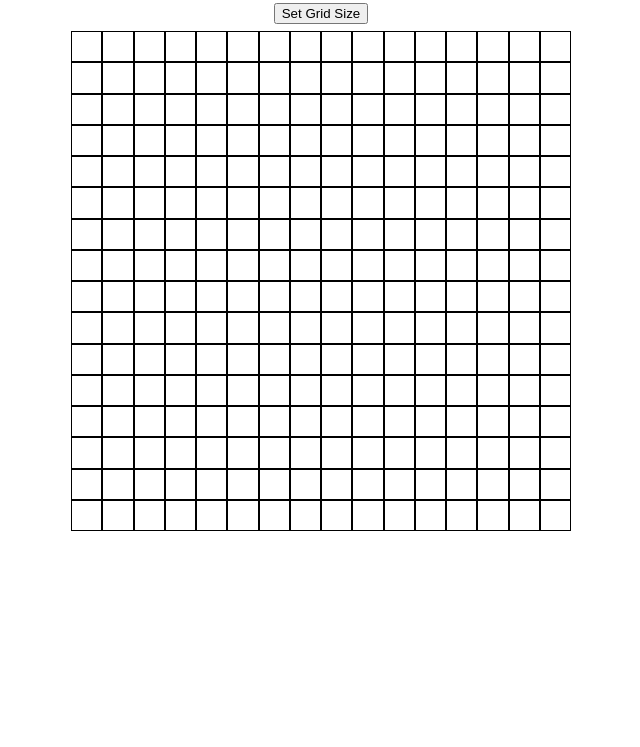
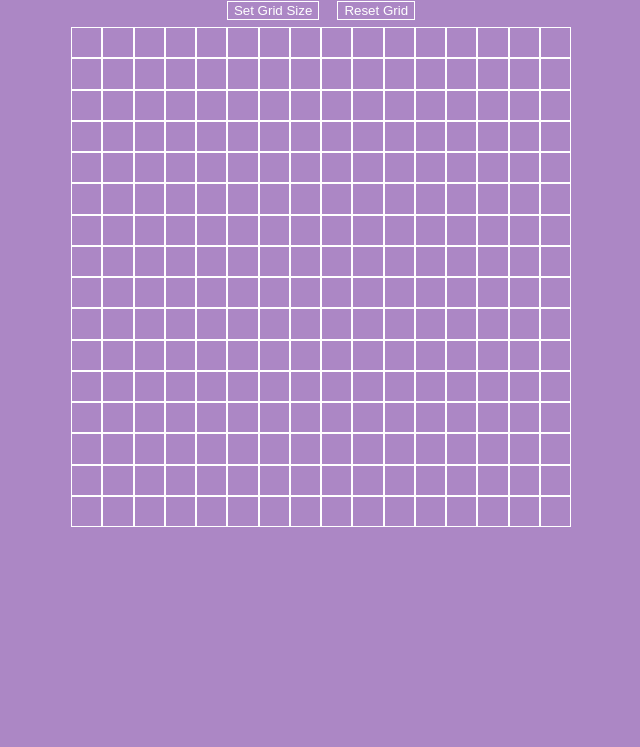
Before and after one commit to Ashie-03/etch-a-sketch, a plain HTML site: page index.html in a window 1280 px wide. Shown: the part 53-800 px from the top of the page, without its empty margins (319-959 px from the left). Drawn offline with Linux system fonts and the light colour scheme.

Commit message:
UI Updates

```diff
--- a/index.html
+++ b/index.html
@@ -10,6 +10,7 @@
     <div class="container">
         <h1>Etch A Sketch</h1>
         <button class="gridSize">Set Grid Size</button>
+        <button class="reset">Reset Grid</button>
         <div class="gridContainer"></div>
     </div>
 
--- a/main.js
+++ b/main.js
@@ -49,6 +49,15 @@ function addHoverEffects() {
     cell.addEventListener('mouseover', () => onHoverEvent(cell))
 })};
 
+// Function to reset grid
+let reset = document.querySelector('.reset');
+reset.addEventListener('click', () => {
+    let gridCell = document.querySelectorAll('.grid');
+    gridCell.forEach(cell => {
+        cell.style.backgroundColor = '';
+    })
+})
+
 // create a 16x16 grid when page loads
 createGrid(gridSize);
 
--- a/style.css
+++ b/style.css
@@ -1,6 +1,15 @@
+:root {
+    --background-color: #AC87C5;
+    --text-color: #FFff;
+}
+body {
+    background-color: var(--background-color);
+}
+
 .container {
     text-align: center;
-    margin: 10px;
+    margin: 3px;
+    color: var(--text-color);
 }
 
 h1 {
@@ -10,6 +19,9 @@ h1 {
 
 button {
     margin: 7px;
+    background-color: var(--background-color);
+    color: var(--text-color);
+    border: 0.5px solid var(--text-color);
 }
 
 .gridContainer {
@@ -21,6 +33,6 @@ button {
 }
 
 .grid {
-    border: 0.5px solid black;
+    border: 0.5px solid var(--text-color);
     box-sizing: border-box;
 }
```
